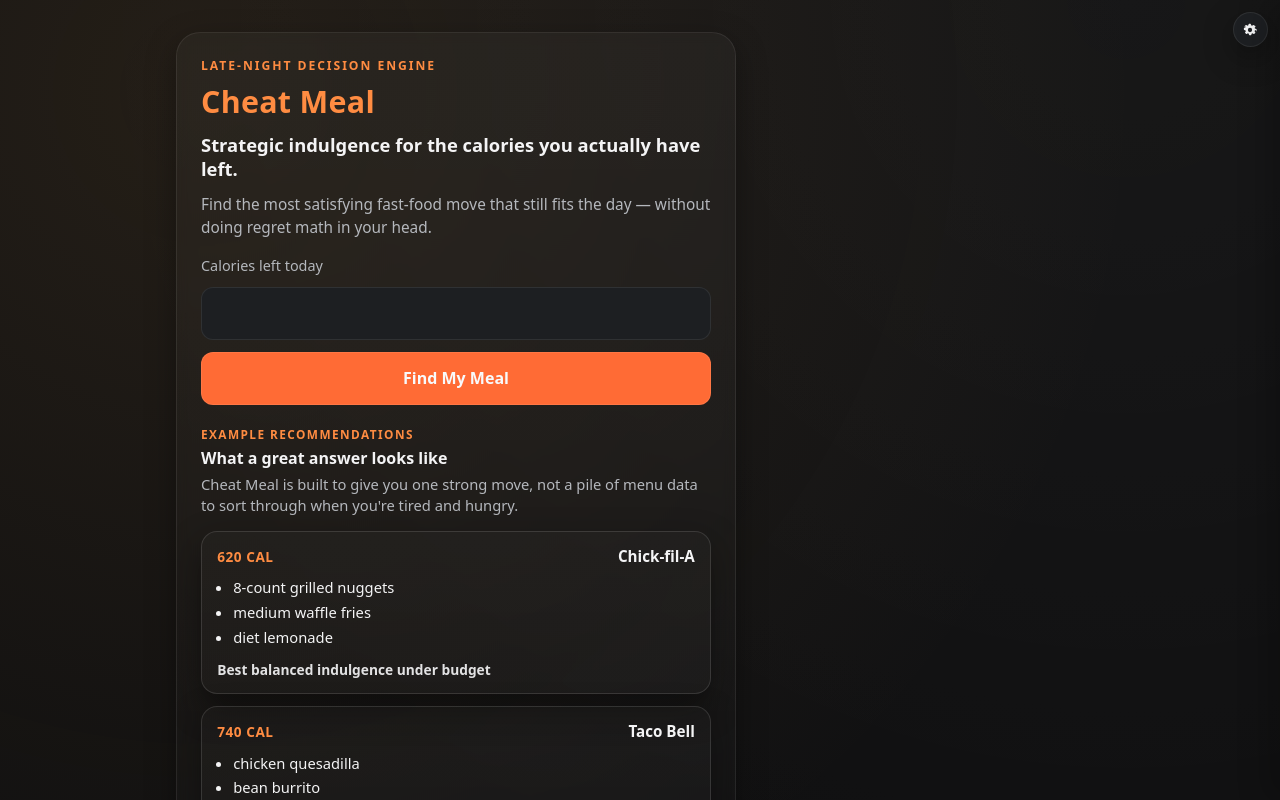
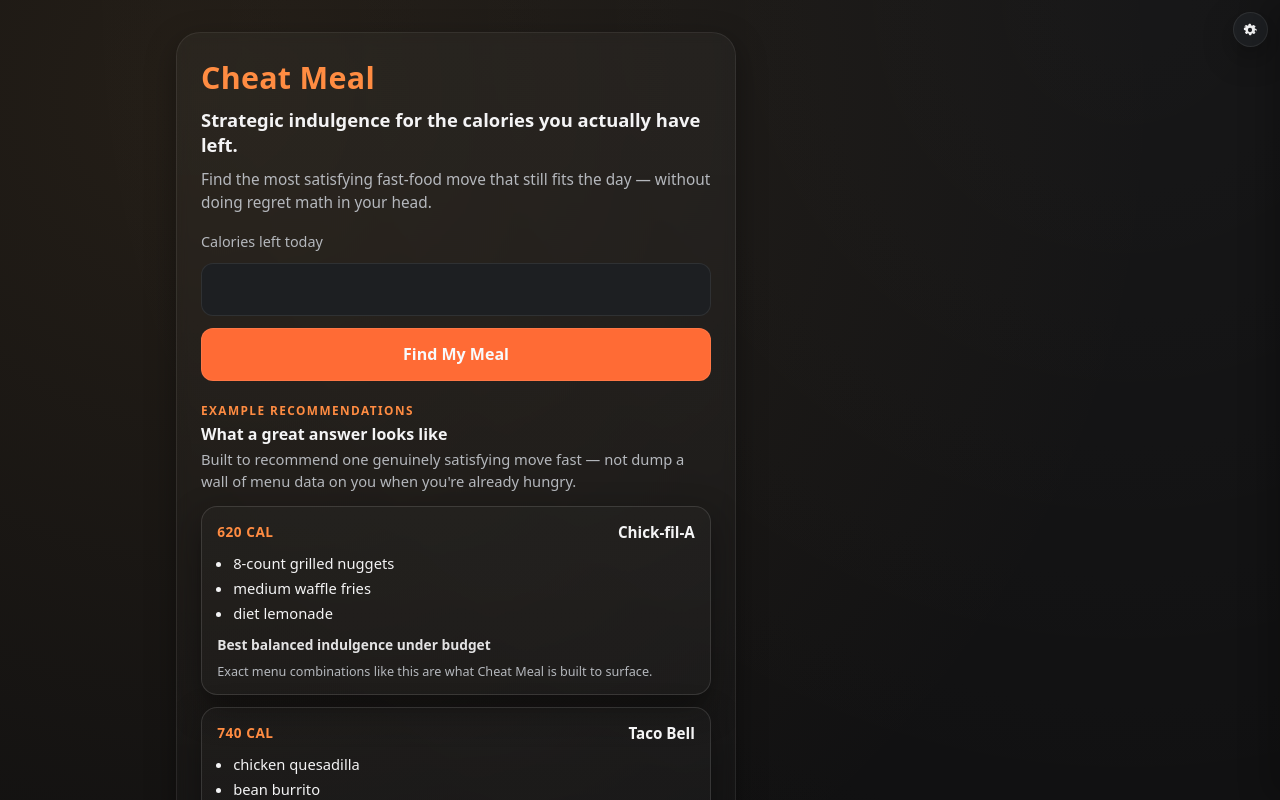
Before and after one commit to MattyGalactic/cheatmealapp, a Next.js app in the folder apps/frontend/: page / in a window 1280 px wide. Shown: the top 800 px of the page. Built offline with nearby package versions, Linux system fonts and the light colour scheme; no server answers.

Commit message:
Tighten CheatMeal homepage proof copy

```diff
--- a/apps/frontend/app/globals.css
+++ b/apps/frontend/app/globals.css
@@ -325,6 +325,13 @@ main {
   color: var(--why-text);
   font-size: 0.86rem;
   font-weight: 600;
+}
+
+.proof-note {
+  margin: 0.45rem 0 0;
+  color: var(--muted);
+  font-size: 0.79rem;
+  line-height: 1.45;
 }
 
 .footer-note {
--- a/apps/frontend/app/page.tsx
+++ b/apps/frontend/app/page.tsx
@@ -27,7 +27,6 @@ export default function HomePage() {
       <div className="container">
         <section className="hero-card" aria-labelledby="cheatmeal-title">
           <div className="hero-copy">
-            <p className="brand-kicker">Late-night decision engine</p>
             <p className="brand" id="cheatmeal-title">Cheat Meal</p>
             <p className="tagline">Strategic indulgence for the calories you actually have left.</p>
             <p className="hero-support">
@@ -42,7 +41,7 @@ export default function HomePage() {
               <p className="proof-eyebrow">Example recommendations</p>
               <h2 className="proof-title" id="example-meals-title">What a great answer looks like</h2>
               <p className="proof-copy">
-                Cheat Meal is built to give you one strong move, not a pile of menu data to sort through when you're tired and hungry.
+                Built to recommend one genuinely satisfying move fast — not dump a wall of menu data on you when you're already hungry.
               </p>
             </div>
 
@@ -61,6 +60,7 @@ export default function HomePage() {
                   </ul>
 
                   <p className="proof-rationale">{meal.rationale}</p>
+                  <p className="proof-note">Exact menu combinations like this are what Cheat Meal is built to surface.</p>
                 </article>
               ))}
             </div>
```
